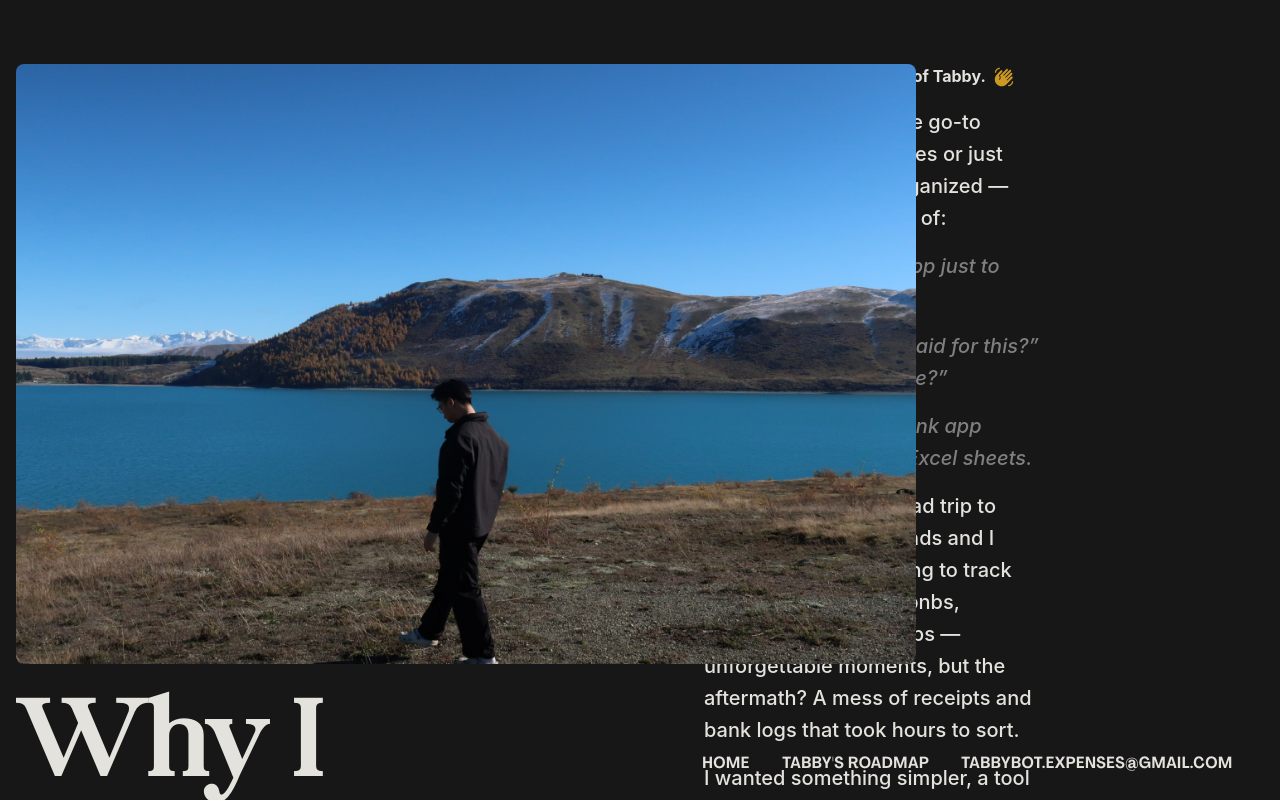
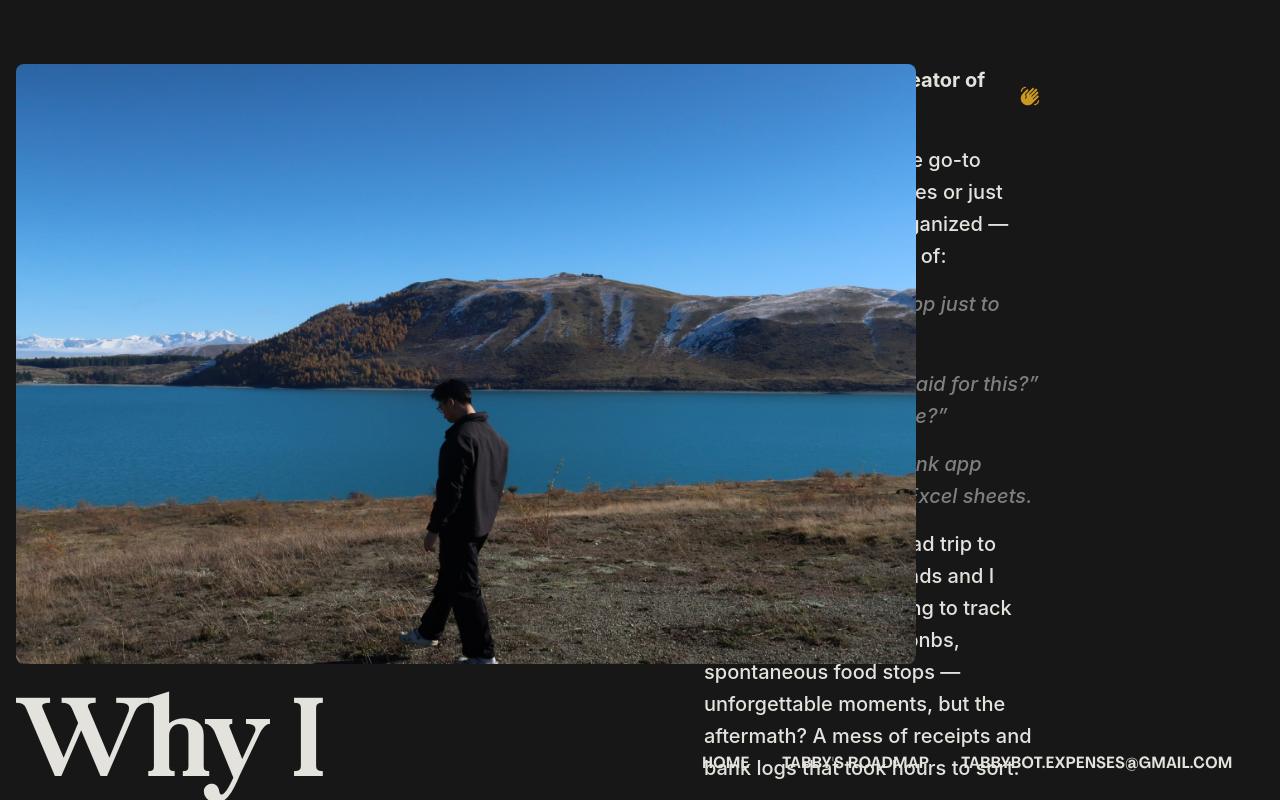
Before and after one commit to dtzr09/Tabby, a Next.js app: page /journey/BlogContent in a window 1280 px wide. Shown: the top 800 px of the page. Built offline with nearby package versions, Linux system fonts and the light colour scheme.

Commit message:
fix font size

```diff
--- a/src/pages/journey/BlogContent.tsx
+++ b/src/pages/journey/BlogContent.tsx
@@ -71,7 +71,7 @@ const BlogContent = () => {
       >
         <Typography
           variant={"h6"}
-          fontSize={device ? 18 : "inherit"}
+          fontSize={device ? 18 : theme.typography.h6.fontSize}
           sx={{
             mb: 2,
             display: "flex",
```
